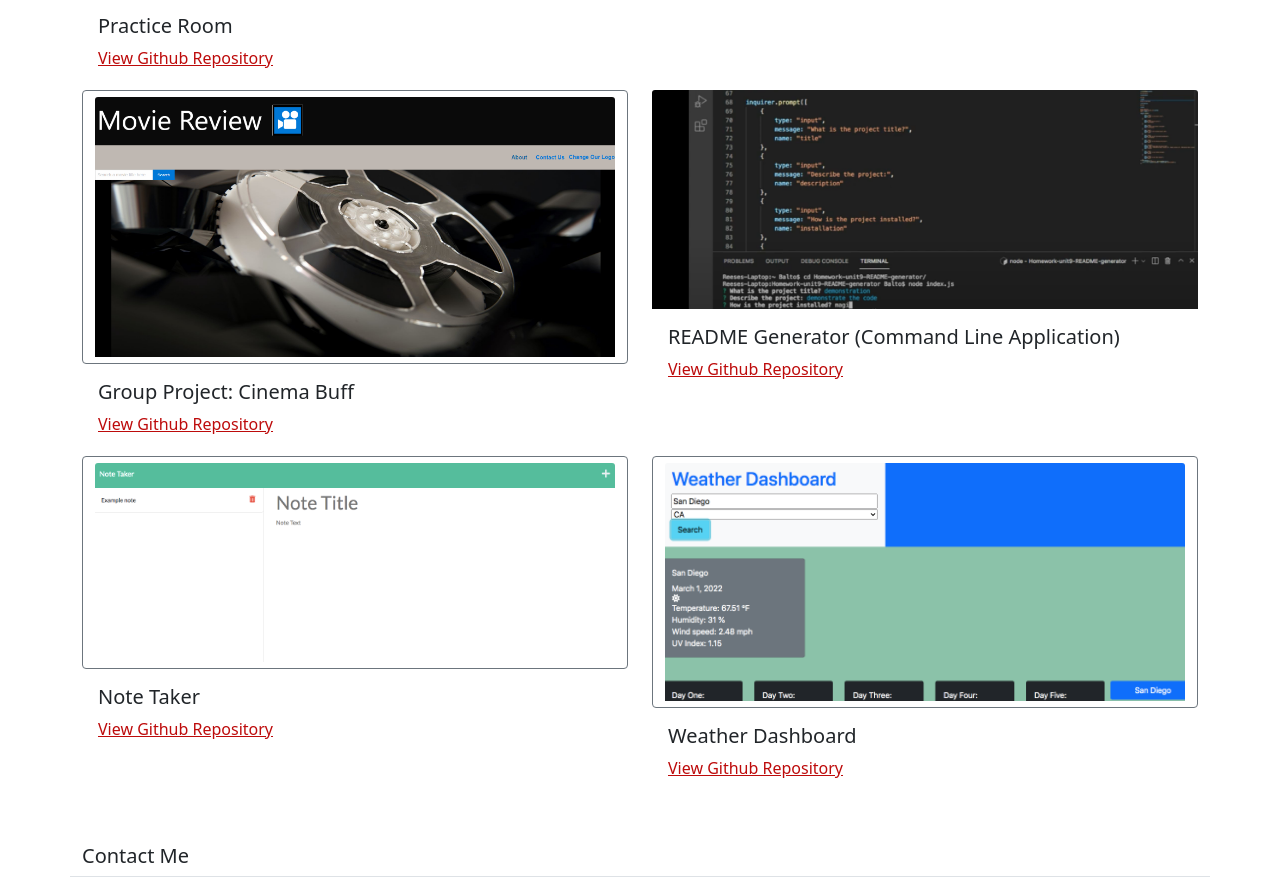
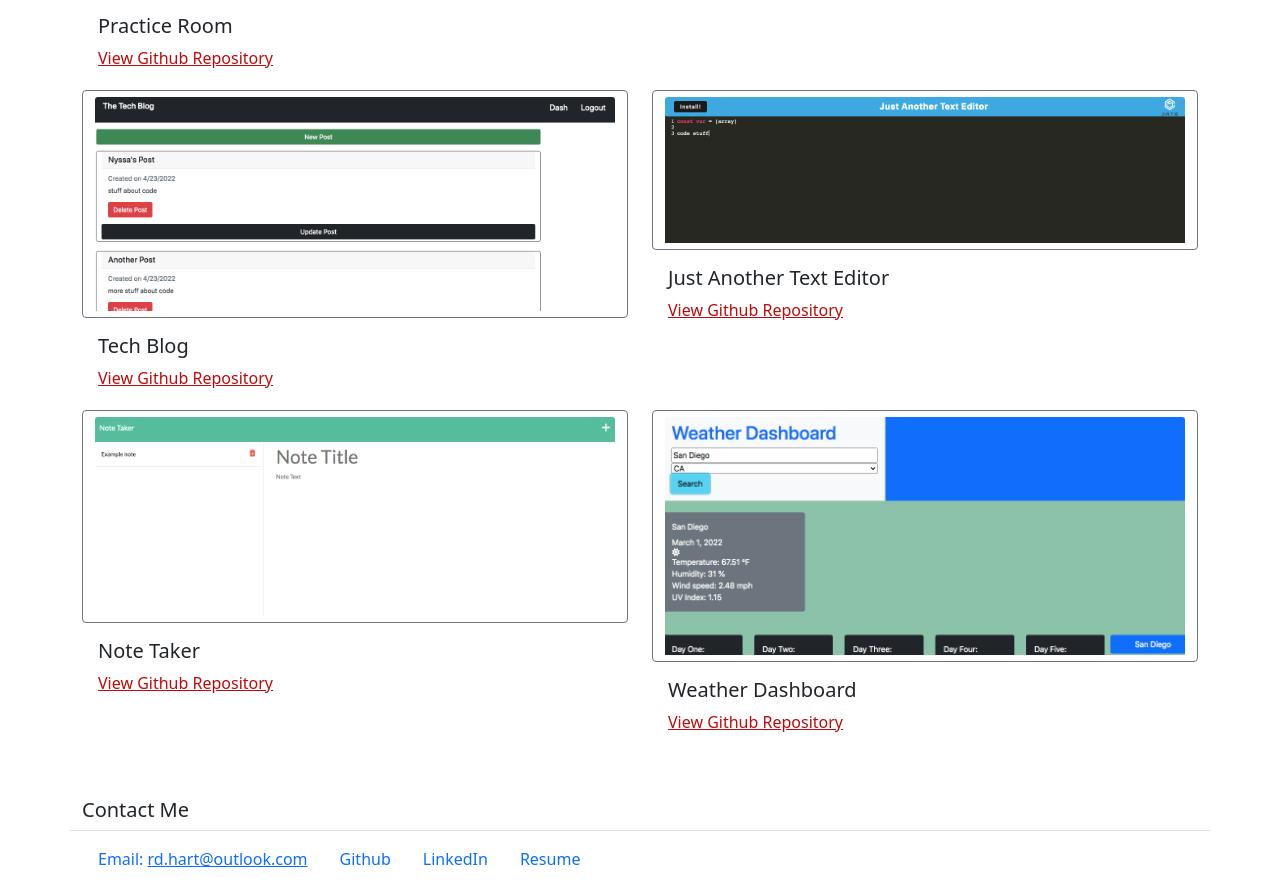
Before and after one commit to pasfrad/Portfolio, a plain HTML site: page index.html in a window 1280 px wide. Shown: the part 815-1705 px from the top of the page. Drawn offline with nearby package versions, Linux system fonts and the light colour scheme.

Commit message:
switch display for different projects

```diff
--- a/index.html
+++ b/index.html
@@ -72,24 +72,28 @@
         <div class="row">
             <div class="col-sm-6">
                 <div class="btn btn-outline-secondary">
-                    <a href="https://aguasvivasjc.github.io/Cinema-Buff/">
-                        <img src="./assets/CinemaBuff.png" class="card-img-top" alt="Picture of Cinema Buff project">
+                    <a href="https://peaceful-reaches-79315.herokuapp.com/">
+                        <img src="./assets/techblog.png" class="card-img-top" alt="Picture of tech blog project">
                     </a>
                 </div>
                 <div class="card-body">
-                    <h5 class="card-title">Group Project: Cinema Buff</h5>
+                    <h5 class="card-title">Tech Blog</h5>
                     <p class="card-text">
-                        <a id="textColor" class="link" href="https://github.com/pasfrad/Cinema-Buff">View Github Repository</a>
+                        <a id="textColor" class="link" href="https://github.com/pasfrad/Tech-blog">View Github Repository</a>
                     </p>
                 </div>
             </div>
 
             <div class="col-sm-6">
-                <img src="./assets/READMEGenerator.png" class="card-img-top" alt="Picture of README Generator project">
+                <div class="btn btn-outline-secondary">
+                    <a href="https://mighty-citadel-27783.herokuapp.com/">
+                        <img src="./assets/JATE.png" class="card-img-top" alt="Picture of JATE project">
+                    </a>
+                </div>
                 <div class="card-body">
-                    <h5 class="card-title">README Generator (Command Line Application)</h5>
+                    <h5 class="card-title">Just Another Text Editor</h5>
                     <p class="card-text">
-                        <a id="textColor" class="link" href="https://github.com/pasfrad/README-generator">View Github Repository</a>
+                        <a id="textColor" class="link" href="https://github.com/pasfrad/Just-Another-Text-Editor">View Github Repository</a>
                     </p>
                 </div>
             </div>
```
Also changed, not shown: assets/CinemaBuff.png (deleted), assets/JATE.png (added), assets/READMEGenerator.png (deleted), assets/placeholder1.png (deleted), assets/placeholder2.png (deleted), assets/techblog.png (added).
